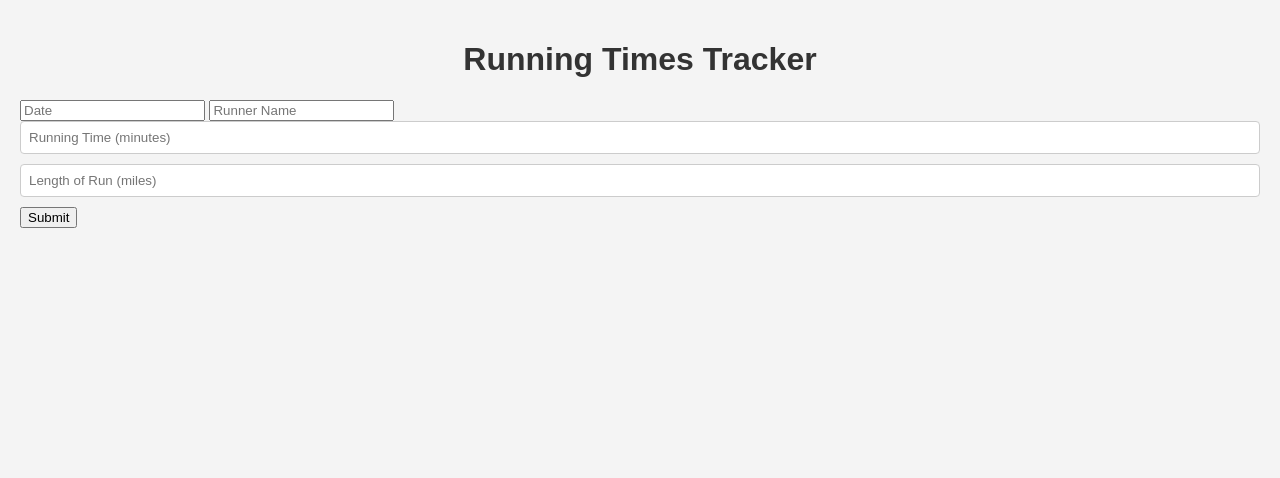
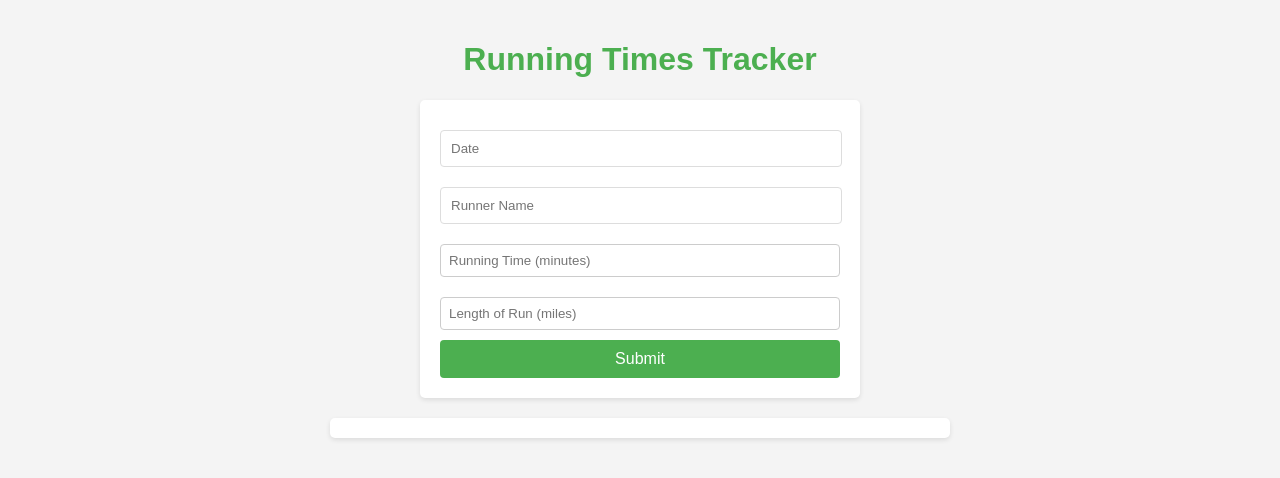
Before and after one commit to Henderson-D/army, a website: page Index.html in a window 1280 px wide. Drawn offline with Linux system fonts and the light colour scheme; no server answers.

Commit message:
redo html

```diff
--- a/Index.html
+++ b/Index.html
@@ -5,6 +5,55 @@
     <meta name="viewport" content="width=device-width, initial-scale=1.0">
     <title>Running Times Tracker</title>
     <link rel="stylesheet" href="styles.css">
+    <style>
+        body {
+            font-family: Arial, sans-serif;
+            background-color: #f4f4f4;
+            color: #333;
+            margin: 0;
+            padding: 20px;
+        }
+        h1 {
+            text-align: center;
+            color: #4CAF50;
+        }
+        form {
+            background-color: #fff;
+            border-radius: 5px;
+            padding: 20px;
+            box-shadow: 0 2px 5px rgba(0, 0, 0, 0.1);
+            max-width: 400px;
+            margin: 20px auto;
+        }
+        input {
+            width: calc(100% - 20px);
+            padding: 10px;
+            margin: 10px 0;
+            border: 1px solid #ddd;
+            border-radius: 4px;
+        }
+        button {
+            background-color: #4CAF50;
+            color: white;
+            border: none;
+            border-radius: 4px;
+            padding: 10px;
+            cursor: pointer;
+            font-size: 16px;
+            width: 100%;
+        }
+        button:hover {
+            background-color: #45a049;
+        }
+        #running-times {
+            max-width: 600px;
+            margin: 20px auto;
+            padding: 10px;
+            background-color: #fff;
+            border-radius: 5px;
+            box-shadow: 0 2px 5px rgba(0, 0, 0, 0.1);
+        }
+    </style>
 </head>
 <body>
     <h1>Running Times Tracker</h1>
```
